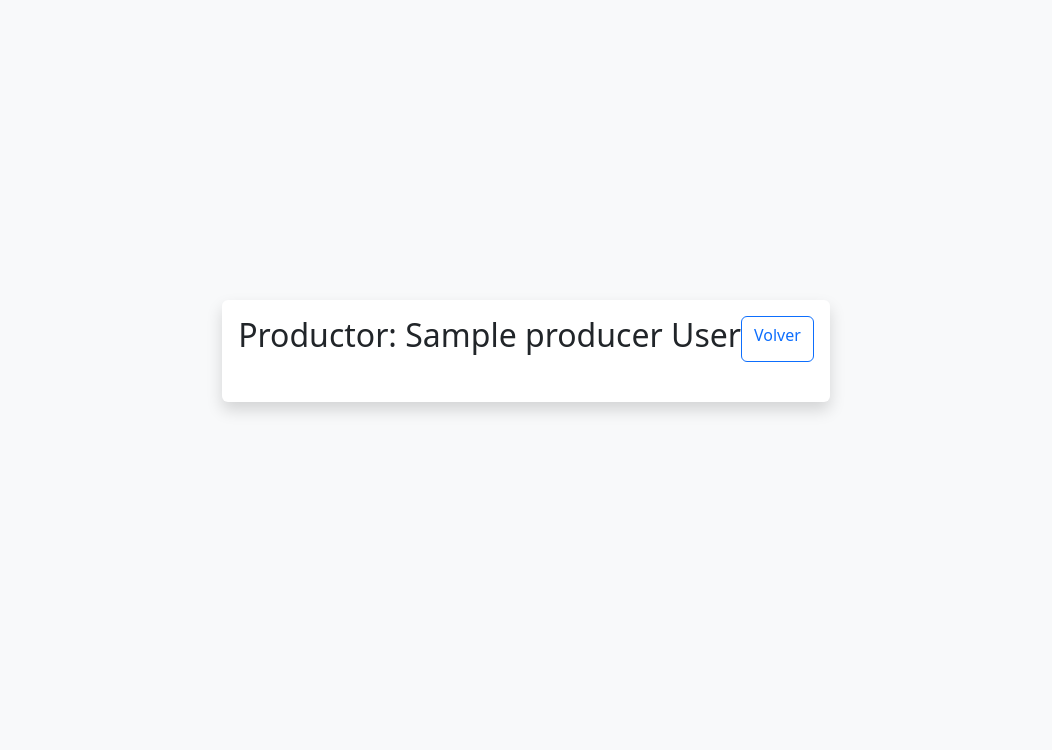
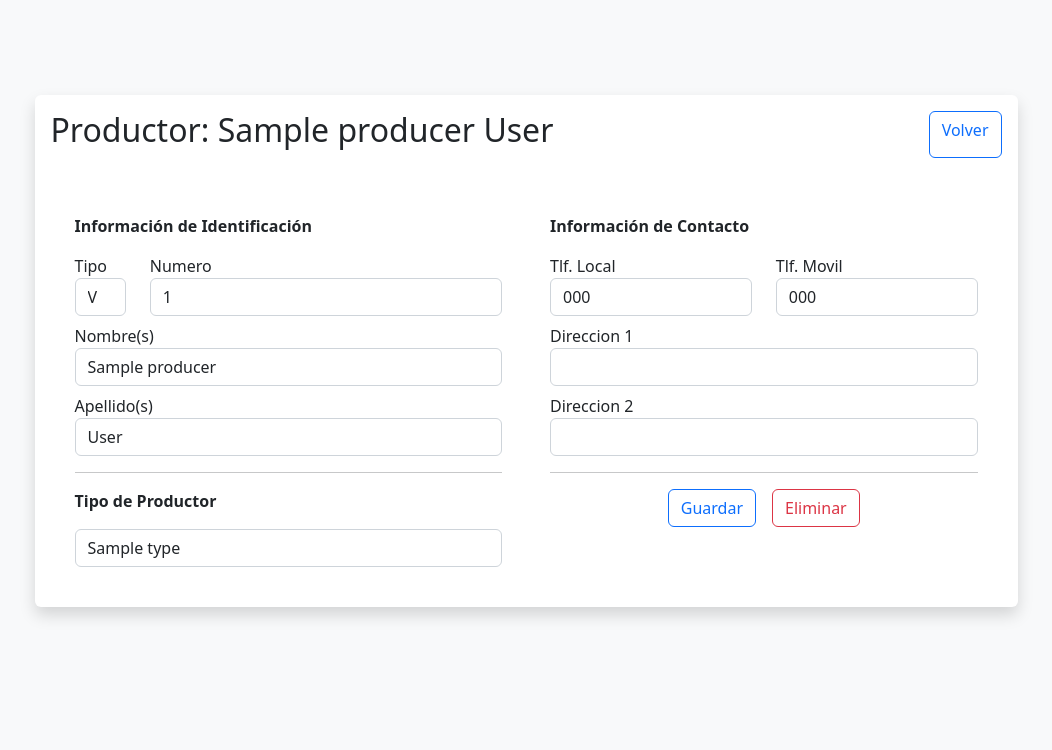
Before and after one commit to arturyepez10/flask-project, a Flask app: page /analist/producers/1/details in a window 1280 px wide. Shown: the part 50-800 px from the top of the page, without its empty margins (114-1166 px from the left). Run offline with Flask 2, Linux system fonts and the light colour scheme; the visitor is signed in with stand-in values (Sample User, id 1); tables that the repository leaves empty hold one stand-in row (values such as "Sample post"); some libraries are stand-ins or nearby versions.

Commit message:
producer details, role-restricted views and style changes

```diff
--- a/controllers/admin.py
+++ b/controllers/admin.py
@@ -7,7 +7,7 @@ import json
 # locals
 from .routes import routes
 from app import db
-from database import User, authorize_required, login_required
+from database import User, authorize_required, login_required, admin_required
 
 # ------------------------ INITIALIZATION ----------------------------- #
 # Create the blueprint
@@ -17,6 +17,7 @@ admin_bp = Blueprint("admin", __name__)
 # Users
 @admin_bp.route(routes["admin"]["users"], methods=['GET', 'POST'])
 @login_required
+@admin_required
 def users(current_user = None):
   # Variables that the template will use to render
   error = None
--- a/controllers/analist.py
+++ b/controllers/analist.py
@@ -82,13 +82,50 @@ def producers(current_user = None):
 @analist_bp.route(routes["analist"]["producers"] + '/<int:idx>/details', methods=['GET', 'POST'])
 @login_required
 def producer_details(current_user = None, idx = None):
-  if idx is None:
-    return redirect('/analista' + routes["analist"]["producers"])
+  # Variables that the template will use to render
+  error = None
 
   # We obtain the producer to render it in the details
   producer = Producer.query.filter_by(id=idx).first()
 
-  return render_template('producer-details.html', producer=producer)
+  if idx is None or producer is None:
+    return redirect('/analist' + routes["analist"]["producers"])
+
+  # We check the request and the action to be made
+  if request.method == 'POST':
+    # We validate if empty fields
+    if not (request.form['name'] and request.form['last_name'] and request.form['id_number'] and request.form['producer_type']):
+      error = 'Falta información para enviar la solicitud.'
+    else:
+      # We make the request to edit the producer
+      response = requests.put(
+        'http://localhost:5000/analist/producers/' + str(idx),
+        json={
+          'name': request.form['name'],
+          'last_name': request.form['last_name'],
+          'id_type': request.form['id_type'],
+          'id_number': request.form['id_number'],
+          'producer_type': request.form['producer_type'],
+          'local_phone': request.form['local_phone'],
+          'mobile_phone': request.form['mobile_phone'],
+          'address1': request.form['address1'],
+          'address2': request.form['address2'],
+        },
+        headers={
+          'x-access-token': current_user['username'] + ' ' + current_user['password']
+        }
+      )
+
+      # We check what the response was
+      if response.status_code == 200:
+        return redirect('/analist' + routes["analist"]["producers"])
+      else:
+        error = response.text
+
+  # We get all producers types
+  producer_types = ProducerType.query.all()
+
+  return render_template('producer-details.html', producer=producer, producer_types=producer_types, error=error)
 
 
 # Producers type lists
@@ -179,7 +216,7 @@ def create_producer_type():
     return make_response('Producer created.', 201)
 
 # Edit Producer
-@analist_bp.route(routes["analist"]["producers"] + '/<int:idx>/edit', endpoint="edit-producer", methods=['PUT'])
+@analist_bp.route(routes["analist"]["producers"] + '/<int:idx>', endpoint="edit-producer", methods=['PUT'])
 @authorize_required
 def edit_producer_type(idx):
   # We check if the producer exists
--- a/controllers/auth.py
+++ b/controllers/auth.py
@@ -38,9 +38,9 @@ def login():
 
     # We check if the user already has a session token
     if 'current_user' in session:
-        if session['current_user']['role'] == 'admin':
+        if session['current_user']['role'] == 'Admin' or session['current_user']['role'] == 'admin':
             return redirect('/admin' + routes["admin"]["users"])
-        elif session['current_user']['role'] == 'analista':
+        elif session['current_user']['role'] == 'Analista':
             return redirect('/analist' + routes["analist"]["producers"])
     return render_template('login.html', error=error), code
 
--- a/database.py
+++ b/database.py
@@ -104,3 +104,16 @@ def authorize_required(f):
 
         return f(*args, **kwargs)
     return decorator
+
+# admin users decorator
+def admin_required(f):
+    @wraps(f)
+    def decorator(*args, **kwargs):
+        if 'current_user' in session and session['current_user'] is not None:
+            if session['current_user']['role'] == 'Admin' or session['current_user']['role'] == 'admin':
+                return f(*args, **kwargs)
+            else:
+                abort(401, 'User unauthorized')
+        else:
+            abort(401, 'User unauthorized')
+    return decorator
--- a/templates/producer-details.html
+++ b/templates/producer-details.html
@@ -4,12 +4,90 @@
 
 {% block admin_content %}
   <div class="h-100 d-flex flex-column justify-content-center align-items-center">
-    <div class="p-3 bg-white shadow p-3 mb-5 rounded">
+    <div class="p-3 bg-white shadow p-3 mb-5 rounded" style="min-width: 70%;">
       <div class="mb-4 d-flex justify-content-between">
         <h2>Productor: {{ producer.name }} {{ producer.last_name}}</h2>
 
         <a href="/analist/producers" class="btn btn-outline-primary" role="button">Volver</a>
       </div>
+
+      <form id="editProducer" action="" method="post">
+        <div class="d-flex w-100">
+          <div class="w-50 p-4">
+            <div class="form-group col my-2">
+              <p><strong>Información de Identificación</strong></p>
+            </div>
+            <div class="row my-2">
+              <div class="form-group col-2">
+                <label for="producer-id-type-label">Tipo</label>
+                <select id="producer-id-type-label" class="form-control" name="id_type" value="{{ producer.id_type }}">
+                  <option {% if producer.id_type=='V' %} selected {% endif %}>V</option>
+                  <option {% if producer.id_type=='E' %} selected {% endif %}>E</option>
+                  <option {% if producer.id_type=='J' %} selected {% endif %}>J</option>
+                </select>
+              </div>
+              <div class="form-group col">
+                <label for="producer-id-number-label">Numero</label>
+                <input id="producer-id-number-label" name="id_number" class="form-control" value="{{ producer.id_number }}" />
+              </div>
+            </div>
+            <div class="form-group col">
+              <label for="producer-name-label">Nombre(s)</label>
+              <input id="producer-name-label" name="name" class="form-control" value="{{ producer.name }}" />
+            </div>
+            <div class="form-group col my-2">
+              <label for="producer-last-name-label">Apellido(s)</label>
+              <input id="producer-last-name-label" name="last_name" class="form-control" value="{{ producer.last_name }}" />
+            </div>
+
+            <hr />
+
+            <div class="form-group col my-2">
+              <p><strong>Tipo de Productor</strong></p>
+            </div>
+            <div class="form-group col">
+              <select id="producer-type-label" class="form-control" name="producer_type" value="{{ producer.producer_type }}">
+                {% for type in producer_types %}
+                  <option key="{{ type.name }}" {% if producer.producer_type.name==type.name %} selected {% endif %}>{{ type.name }}</option>
+                {% endfor %}
+              </select>
+            </div>
+          </div>
+
+          <div class="w-50 p-4">
+            <div class="form-group col my-2">
+              <p><strong>Información de Contacto</strong></p>
+            </div>
+            <div class="row my-2">
+              <div class="form-group col-6">
+                <label for="producer-local-label">Tlf. Local</label>
+                <input id="producer-local-label" name="local_phone" class="form-control" value="{{ producer.local_phone }}" />
+              </div>
+              <div class="form-group col-6">
+                <label for="producer-mobile-label">Tlf. Movil</label>
+                <input id="producer-mobile-label" name="mobile_phone" class="form-control" value="{{ producer.mobile_phone }}" />
+              </div>
+            </div>
+            <div class="form-group col my-2">
+              <label for="producer-address-label">Direccion 1</label>
+              <input id="producer-address-label" name="address1" class="form-control" />
+            </div>
+            <div class="form-group col my-2">
+              <label for="producer-address2-label">Direccion 2</label>
+              <input id="producer-address2-label" name="address2" class="form-control" />
+            </div>
+
+            <hr />
+
+            <div class="d-flex justify-content-center">
+              <div style="margin-right: 16px;">
+                <button type="submit" id="{{ producer.id }}" name="edit-producer" value="{{ producer.id }}" class="btn btn-outline-primary">Guardar</button>
+              </div>
+              <button type="submit" id="{{ producer.id }}" name="delete-producer" value="{{ producer.id }}" class="btn btn-outline-danger">Eliminar</button>
+            </div>
+          </div>
+        </div>
+      </form>
     </div>
   </div>
 {% endblock %}
--- a/templates/producer-type.html
+++ b/templates/producer-type.html
@@ -19,10 +19,10 @@
       <!-- HEADER -->
       <div class="row pb-2">
         <div class="form-group col-2">
-          <p class="m-0">Cedula</p>
+          <p class="m-0">ID</p>
         </div>
         <div class="form-group col">
-          <p class="m-0">Nombre(s)</p>
+          <p class="m-0">Nombre</p>
         </div>
       </div>
 
@@ -40,7 +40,7 @@
               <div class="form-group col">
                 <input id="producer-type-name-label" name="name" value="{{ type.name }}" class="form-control" />
               </div>
-              <div class="form-group col-3 mt-auto">
+              <div class="form-group col-4 mt-auto">
                 <button type="submit" id="{{ type.id }}" name="edit-producer-type" value="{{ type.id }}" class="btn btn-outline-primary">Editar</button>
                 <button type="submit" id="{{ type.id }}" name="delete-producer-type" value="{{ type.id }}" class="btn btn-outline-danger">Eliminar</button>
               </div>
--- a/templates/producers.html
+++ b/templates/producers.html
@@ -37,7 +37,7 @@
       <div style="overflow-y: auto; overflow-x: clip;">
         {% for producer in producers %}
           <form action="" method="post" key="{{ producer.id_number }}">
-            <div class="row my-3">
+            <div class="row my-3 align-items-center">
               <div class="form-group col-2">
                 <p class="m-0">{{ producer.id_type }}- {{ producer.id_number }} </p>
               </div>
--- a/templates/users.html
+++ b/templates/users.html
@@ -62,9 +62,9 @@
               <div class="form-group col-2">
                 <!-- <label for="user-role-label">Role</label> -->
                 <select id="user-role-label" class="form-control" name="role" value="{{ user.role }}">
-                  <option value="admin">Admin</option>
-                  <option value="analista">Analista</option>
-                  <option value="comprador">Comprador</option>
+                  <option {% if user.role=='Admin' %} selected {% endif %}>Admin</option>
+                  <option {% if user.role=='Analista' %} selected {% endif %}>Analista</option>
+                  <option {% if user.role=='Comprador' %} selected {% endif %}>Comprador</option>
                 </select>
               </div>
               <div class="form-group col-1 mt-auto">
```
